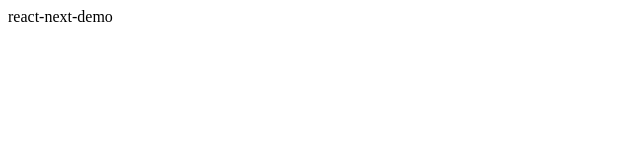
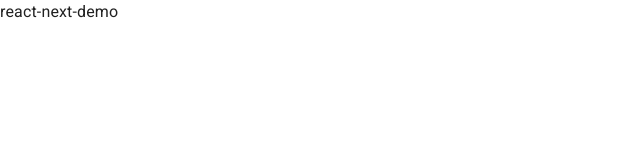
Before and after one commit to KASTINpl/react-next-starter, a Next.js app: page / in a window 1280 px wide. Shown: the top 160 px of the page, without its empty margins (0-640 px from the left). Built offline with nearby package versions, Linux system fonts and the light colour scheme.

Commit message:
BaseLayout, ThemeProvider

```diff
--- a/pages/index.tsx
+++ b/pages/index.tsx
@@ -1,16 +1,8 @@
 import React from 'react'
-import Head from 'next/head'
+import BaseLayout from 'ui/BaseLayout'
 
 const Home: React.FC = () => {
-  return (
-    <div>
-      <Head>
-        <title>Create Next App</title>
-        <link rel="icon" href="/favicon.ico" />
-      </Head>
-      react-next-demo
-    </div>
-  )
+  return <BaseLayout title="react next demo">react-next-demo</BaseLayout>
 }
 
 export default Home
--- /dev/null
+++ b/ui/AppThemeProvider/AppThemeProvider.tsx
@@ -0,0 +1,7 @@
+import { ThemeProvider } from '@material-ui/core'
+import React from 'react'
+import { theme } from './theme'
+
+export const AppThemeProvider: React.FC = ({ children }) => {
+  return <ThemeProvider theme={theme}>{children}</ThemeProvider>
+}
--- /dev/null
+++ b/ui/AppThemeProvider/index.ts
@@ -0,0 +1,3 @@
+import { AppThemeProvider } from './AppThemeProvider'
+
+export default AppThemeProvider
--- /dev/null
+++ b/ui/AppThemeProvider/theme.tsx
@@ -0,0 +1,19 @@
+import { createMuiTheme } from '@material-ui/core'
+import '@fontsource/roboto'
+
+export const theme = createMuiTheme({
+  palette: {
+    primary: {
+      main: '#03A9F4',
+      dark: '#0288D1',
+      light: '#B3E5FC',
+    },
+    secondary: {
+      main: '#607D8B',
+    },
+    text: {
+      primary: '#212121',
+      secondary: '#757575',
+    },
+  },
+})
--- /dev/null
+++ b/ui/BaseLayout/BaseLayout.tsx
@@ -0,0 +1,19 @@
+import { CssBaseline } from '@material-ui/core'
+import Head from 'next/head'
+import React from 'react'
+import AppThemeProvider from 'ui/AppThemeProvider'
+import { BaseLayoutProps } from './types'
+
+export const BaseLayout: React.FC<BaseLayoutProps> = ({ title, children }) => {
+  return (
+    <AppThemeProvider>
+      <CssBaseline />
+      <Head>
+        <link rel="icon" href="/favicon.ico" />
+        <meta name="viewport" content="initial-scale=1, width=device-width" />
+        <title>{title}</title>
+      </Head>
+      {children}
+    </AppThemeProvider>
+  )
+}
--- /dev/null
+++ b/ui/BaseLayout/index.ts
@@ -0,0 +1,3 @@
+import { BaseLayout } from './BaseLayout'
+
+export default BaseLayout
--- /dev/null
+++ b/ui/BaseLayout/types.ts
@@ -0,0 +1,3 @@
+export interface BaseLayoutProps {
+  title: string
+}
```
